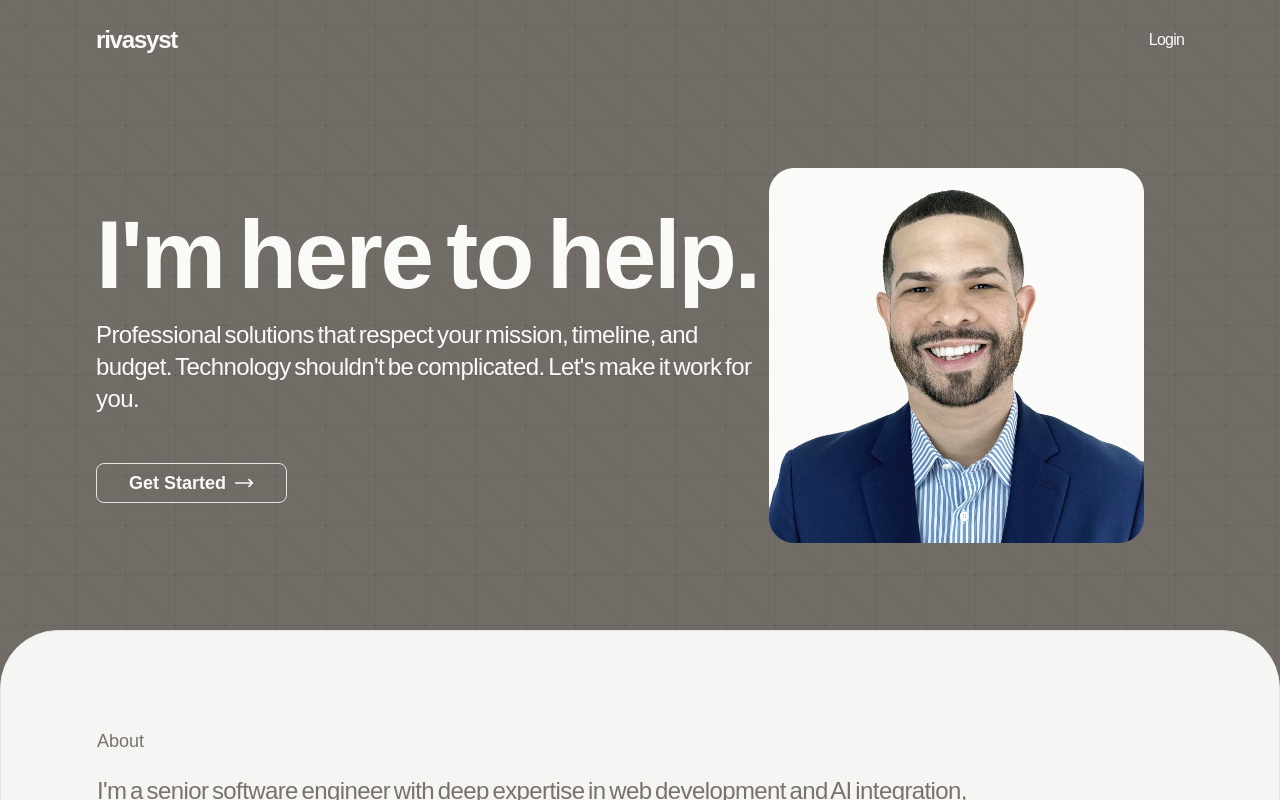
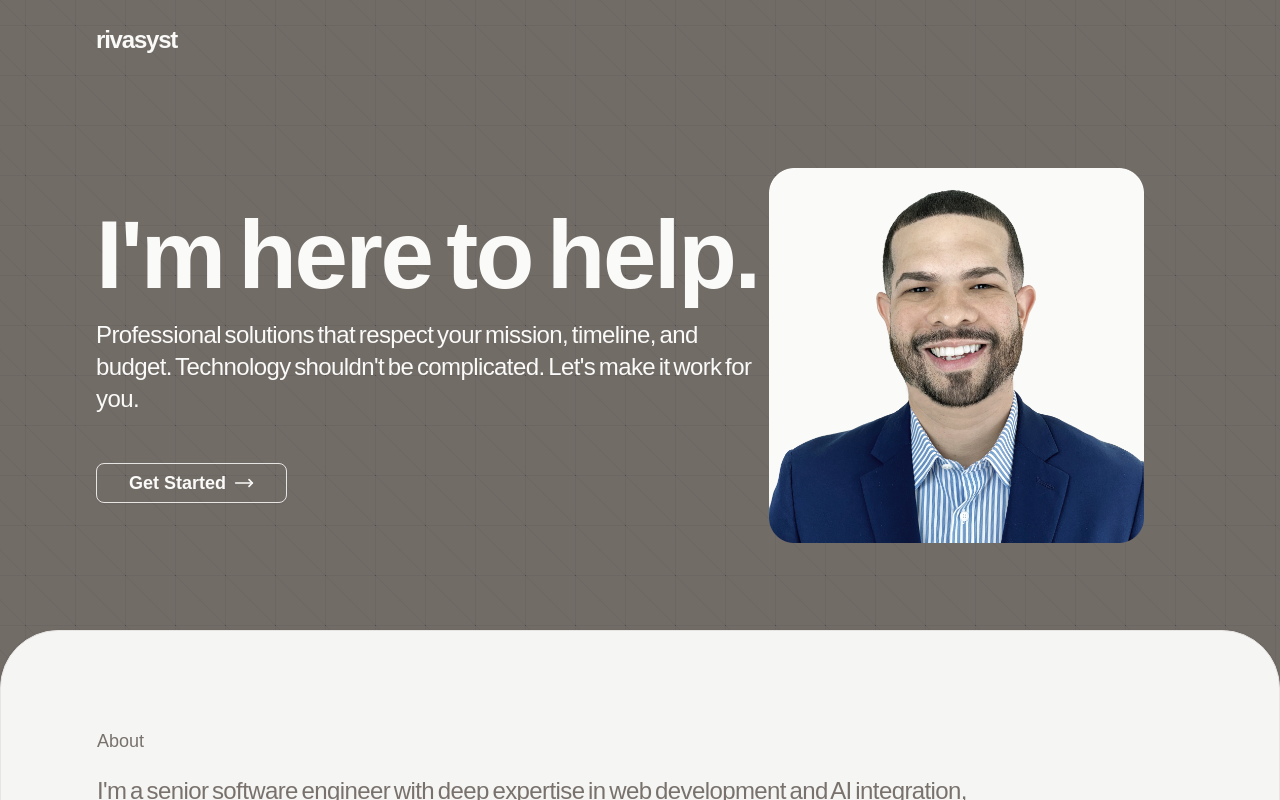
Before and after one commit to joelriveradev/rivasyst, a Next.js app: page / in a window 1280 px wide. Shown: the top 800 px of the page. Built offline with nearby package versions, Linux system fonts and the light colour scheme; a web font is replaced by a local one.

Commit message:
chore: remove login link for now

```diff
--- a/src/app/layout.tsx
+++ b/src/app/layout.tsx
@@ -59,13 +59,6 @@ export default function RootLayout({ children }: Readonly<Props>) {
               >
                 rivasyst
               </Link>
-
-              <Link
-                href='/auth/login'
-                className='tracking-tighter hover:opacity-50 transition-all'
-              >
-                Login
-              </Link>
             </header>
             {children}
 
```
